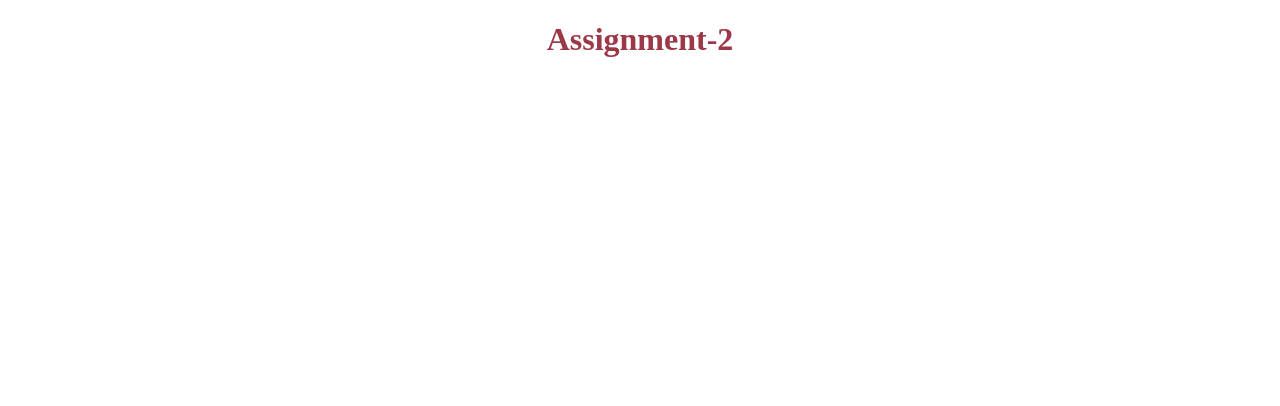
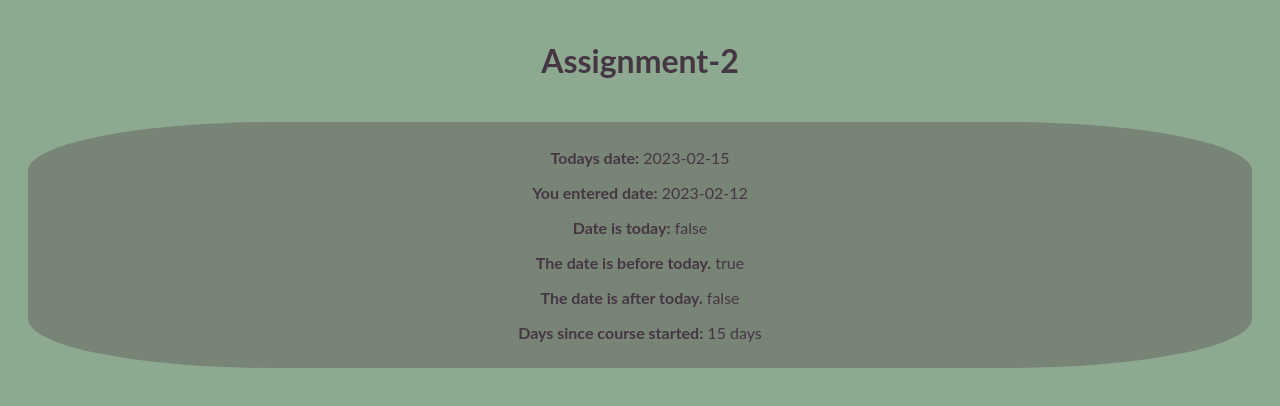
Before and after one commit to Blixt-A/JSFrameWorkAssignment2, a website: page index.html in a window 1280 px wide. Drawn offline with Linux system fonts and the light colour scheme.

Commit message:
Update html content

```diff
--- a/index.html
+++ b/index.html
@@ -1,15 +1,38 @@
 
   <!DOCTYPE html>
   <html>
-      <head>
+    <head> </head>
+    <body>
+      <h1>Assignment-2</h1>
+      <div>
+        <p><b>Todays date:</b> 2023-02-15</p>
+        <p><b>You entered date:</b> 2023-02-12</p>
+        <p><b>Date is today:</b> false</p>
+        <p><b>The date is before today.</b> true</p>
+        <p><b>The date is after today.</b> false</p>
+        <p><b>Days since course started:</b> 15 days</p>
+      </div>
       <style>
+        body {
+          background: #8DAA91;
+        }
         h1 {
+          color: #453643;
+          font-family: 'Lato', sans-serif;
+          padding: 20px;
           text-align: center;
-            color: #9C3848;
+        }
+        div {
+          background: #788475;
+          border-radius: 20%;
+          margin: 0 20px 0 20px;
+          padding: 10px;
+        }
+        p {
+          color: #453643;
+          font-family: 'Lato', sans-serif;
+          text-align: center;
         }
       </style>
-      </head>
-      <body>
-        <h1>Assignment-2</h1>
     </body>
   </html>
```
Also changed, not shown: index.js (+28 -5 lines), index.md (+5 -5 lines). Lines whose indentation alone changed are shown as unchanged.
